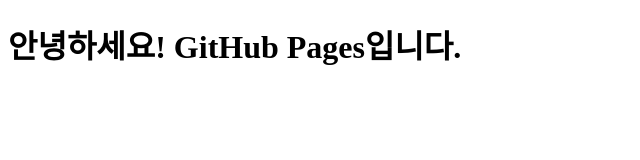
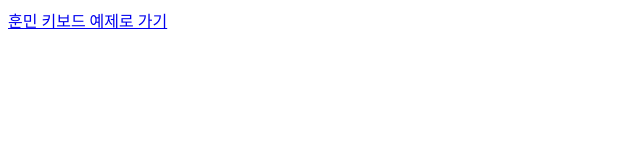
Before and after one commit to JohnLee305/JohnLee305.github.io, a plain HTML site: page index.html in a window 1280 px wide. Shown: the whole page, without its empty margins (0-640 px from the left). Drawn offline with Linux system fonts and the light colour scheme.

Commit message:
Update index.html

```diff
--- a/index.html
+++ b/index.html
@@ -3,9 +3,9 @@
 <head>
     <meta charset="UTF-8">
     <meta name="viewport" content="width=device-width, initial-scale=1.0">
-    <title>내 GitHub 페이지</title>
+    <title>훈민 키보드 예제</title>
 </head>
 <body>
-    <h1>안녕하세요! GitHub Pages입니다.</h1>
+    <a href="keyboard_demo.html">훈민 키보드 예제로 가기</a>
 </body>
 </html>
```
